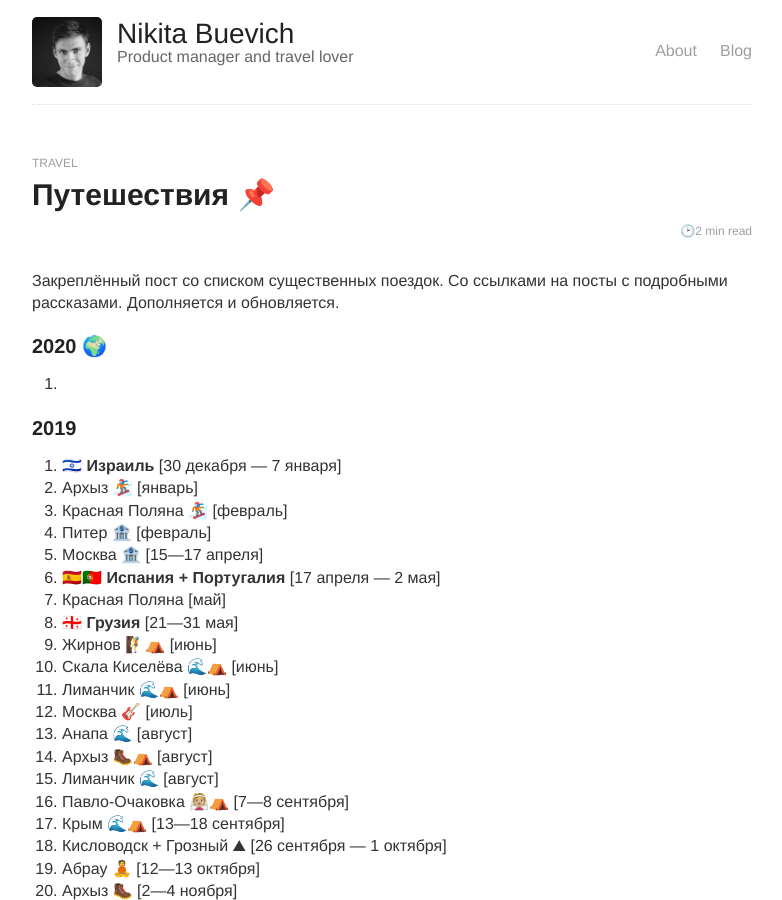
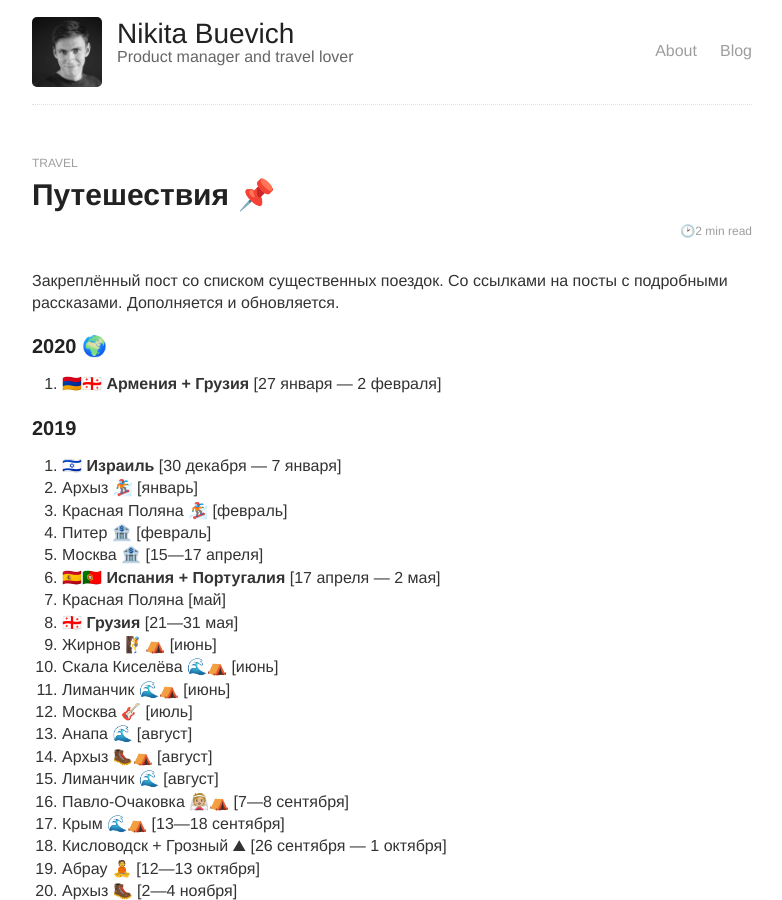
Before and after one commit to sombro/nbuevich.com, a Jekyll site: the page built from blog/_posts/2099-12-15-travel.md, in a window 1280 px wide and 900 px high. Shown: the whole window, without its empty margins (248-1030 px from the left). Built offline with Jekyll 4.4.1, drawn with Linux system fonts in a browser that asks for light colours.

Commit message:
new trip

```diff
--- a/blog/_posts/2099-12-15-travel.md
+++ b/blog/_posts/2099-12-15-travel.md
@@ -11,7 +11,7 @@ tags: [travel, pinned_post]
 ## <span id="2020">2020</span> 🌍 ##
 
 <ol>
-    <li></li>
+    <li>🇦🇲🇬🇪 <b>Армения + Грузия</b> [27 января — 2 февраля]</li>
 </ol>
 
 ## <span id="2019">2019</span> ##
```
